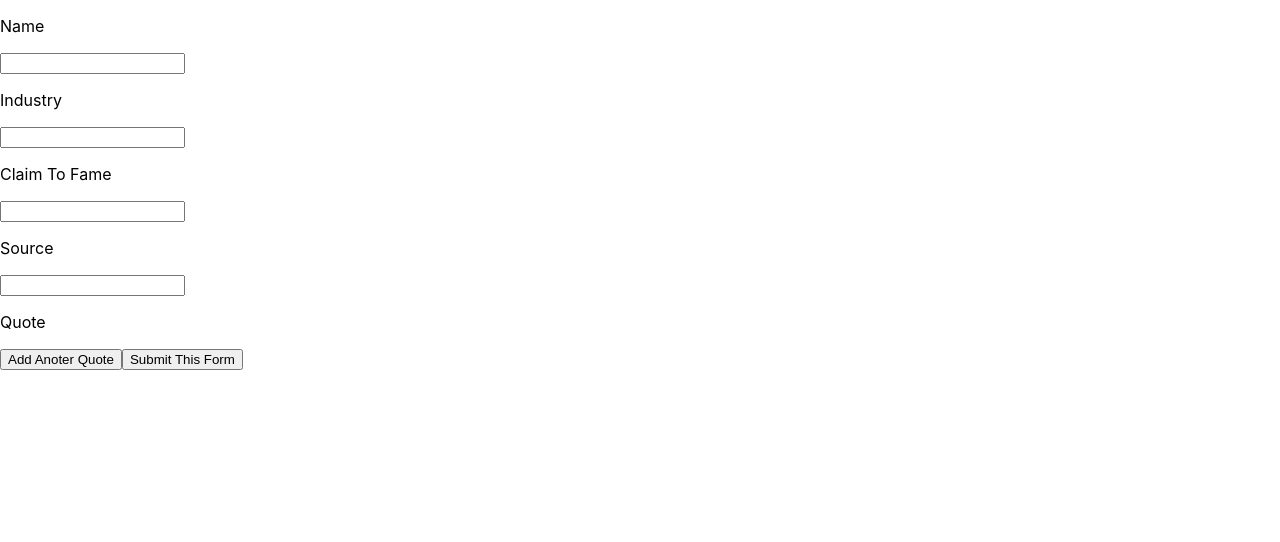
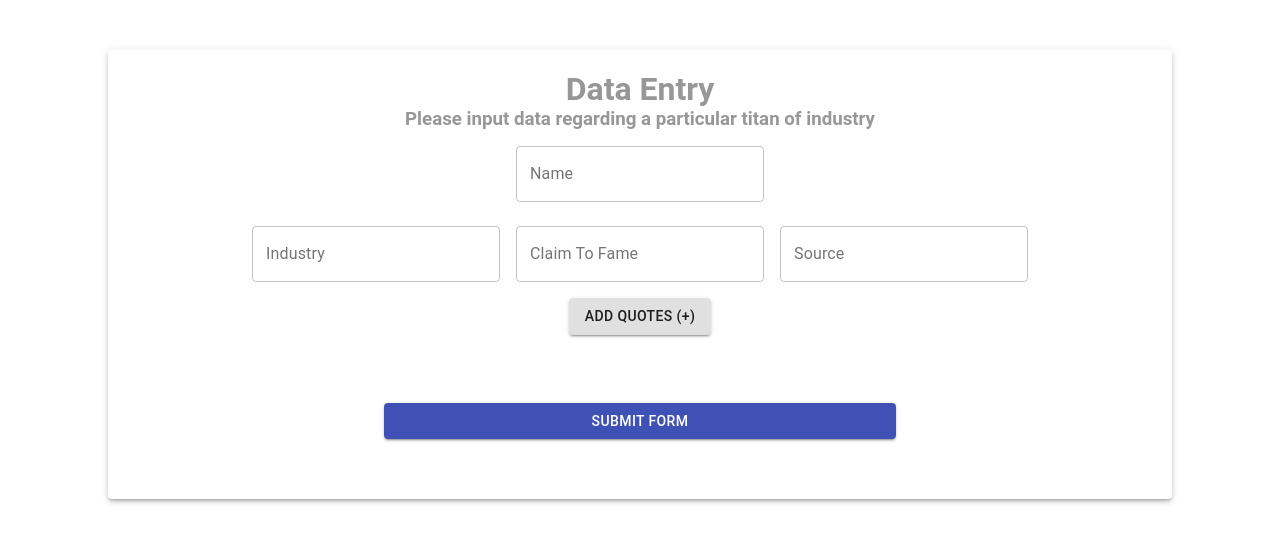
Before and after one commit to Xavyr/masters_of_mechanisms_frontend, a React (Create React App) app: page /form in a window 1280 px wide. Shown: the top 542 px of the page. Built offline with nearby package versions, Linux system fonts and the light colour scheme.

Commit message:
form work

```diff
--- a/package.json
+++ b/package.json
@@ -9,6 +9,7 @@
     "@apollo/react-hooks": "^3.1.1",
     "@apollo/react-ssr": "^3.0.1",
     "@apollo/react-testing": "^3.0.1",
+    "@material-ui/core": "^4.5.1",
     "@types/graphql": "^14.2.0",
     "@types/isomorphic-fetch": "0.0.35",
     "@types/jest": "^24.0.18",
--- a/src/App.tsx
+++ b/src/App.tsx
@@ -21,9 +21,9 @@ import { DataVisualizations } from "./components/DataVisualizations";
 const cache = new InMemoryCache();
 const link = new HttpLink({
   //Deployed URL
-  uri: "https://savvy-mantis-253123.appspot.com/",
+  //uri: "https://savvy-mantis-253123.appspot.com/",
   //Local url
-  //uri: "http://localhost:8000/",
+  uri: "http://localhost:8000/",
   fetch
 });
 
--- a/src/components/Form.tsx
+++ b/src/components/Form.tsx
@@ -3,6 +3,38 @@ import { useState } from "react";
 import gql from "graphql-tag";
 import { Link } from "react-router-dom";
 import { useMutation } from "@apollo/react-hooks";
+
+import { TextField, Button, Paper } from "@material-ui/core";
+import { makeStyles } from "@material-ui/core/styles";
+
+type InputProps = {
+  fieldName: string;
+  onChange: (eventValue: string) => void;
+};
+
+const useStyles = makeStyles(theme => ({
+  textField: {
+    marginLeft: theme.spacing(1),
+    marginRight: theme.spacing(1)
+  },
+  button: {
+    margin: theme.spacing(1)
+  }
+}));
+
+const SingleEntryInput: React.FC<InputProps> = ({ fieldName, onChange }) => {
+  const classes = useStyles("");
+  return (
+    <TextField
+      id="outlined-name"
+      label={fieldName}
+      className={classes.textField}
+      onChange={event => onChange(event.target.value)}
+      margin="normal"
+      variant="outlined"
+    />
+  );
+};
 
 const SAVE_TITAN = gql`
   mutation saveTitan(
@@ -39,22 +71,12 @@ export const Form: React.FC = props => {
   const [source, setSource] = useState("");
   const [quotes, setQuotes] = useState([]);
 
+  const classes = useStyles("");
+
   //Apollo Hook Mutations
   const [saveTitan, { data, loading }] = useMutation(SAVE_TITAN);
-  console.log(loading);
+
   const stateMachine = {
-    name: (value: string) => {
-      setName(value);
-    },
-    industry: (value: string) => {
-      setIndustry(value);
-    },
-    claimToFame: (value: string) => {
-      setClaimToFame(value);
-    },
-    source: (value: string) => {
-      setSource(value);
-    },
     quote: (message: string, index: number) => {
       const currQuotes = Array.from(quotes);
       currQuotes[index].message = message;
@@ -79,17 +101,24 @@ export const Form: React.FC = props => {
 
   const generateQuoteDivs = () => {
     return quotes.map((quote, i) => (
-      <div style={{ display: "flex", flexDirection: "row" }}>
-        <input
+      <div>
+        <TextField
+          id="outlined-name"
+          label={"Quote"}
+          name={`quote${i}`}
+          className={classes.textField}
           onChange={event => stateMachine.quote(event.target.value, i)}
-          type="text"
-          name={`quote${i}`}
+          margin="normal"
+          variant="outlined"
         />
-        <p>Hashtags</p>
-        <input
+        <TextField
+          id="outlined-name"
+          label={"Hashtags"}
+          name={`hashtags${i}`}
+          className={classes.textField}
           onChange={event => stateMachine.hashtag(event.target.value, i)}
-          type="text"
-          name={`hashtags${i}`}
+          margin="normal"
+          variant="outlined"
         />
       </div>
     ));
@@ -112,35 +141,84 @@ export const Form: React.FC = props => {
   };
 
   return (
+    <>
+      <Paper
+        elevation={3}
+        style={{
+          width: "80%",
+          margin: "0 auto",
+          textAlign: "center",
+          marginTop: 50,
+          padding: 20
+        }}
+      >
+        <h1
+          style={{
+            width: "100%",
+            margin: "0 auto",
+            textAlign: "center",
+            color: "#979797",
+            fontFamily: "Roboto",
+            fontWeight: 600
+          }}
+        >
+          Data Entry
+        </h1>
+        <h3
+          style={{
+            width: "100%",
+            margin: "0 auto",
+            textAlign: "center",
+            color: "#979797",
+            fontFamily: "Roboto",
+            fontWeight: 600
+          }}
+        >
+          Please input data regarding a particular titan of industry
+        </h3>
         <div>
-      <p>Name</p>
-      <input
-        onChange={event => stateMachine.name(event.target.value)}
-        type="text"
-        name="name"
+          <SingleEntryInput
+            fieldName={"Name"}
+            onChange={value => setName(value)}
           />
-      <p>Industry</p>
-      <input
-        onChange={event => stateMachine.industry(event.target.value)}
-        type="text"
-        name="industry"
+        </div>
+        <div>
+          <SingleEntryInput
+            fieldName={"Industry"}
+            onChange={value => setIndustry(value)}
           />
-      <p>Claim To Fame</p>
-      <input
-        onChange={event => stateMachine.claimToFame(event.target.value)}
-        type="text"
-        name="claimToFame"
+          <SingleEntryInput
+            fieldName={"Claim To Fame"}
+            onChange={value => setClaimToFame(value)}
           />
-      <p>Source</p>
-      <input
-        onChange={event => stateMachine.source(event.target.value)}
-        type="text"
-        name="source"
+          <SingleEntryInput
+            fieldName={"Source"}
+            onChange={value => setSource(value)}
           />
-      <p>Quote</p>
-      <button onClick={() => addQuoteDiv()}>Add Anoter Quote</button>
+        </div>
+        <div>
+          <Button
+            variant="contained"
+            color="default"
+            className={classes.button}
+            onClick={() => addQuoteDiv()}
+          >
+            Add Quotes (+)
+          </Button>
+        </div>
         {generateQuoteDivs()}
-      <button onClick={() => submitFormValues()}>Submit This Form</button>
+        <br />
+        <br />
+        <br />
+        <Button
+          style={{ width: "50%", margin: "0 auto" }}
+          variant="contained"
+          color="primary"
+          className={classes.button}
+          onClick={() => submitFormValues()}
+        >
+          Submit Form
+        </Button>
         <br />
         <br />
         <br />
@@ -159,6 +237,7 @@ export const Form: React.FC = props => {
             <p>{JSON.stringify(data.saveTitan)}</p>
           </div>
         ) : null}
-    </div>
+      </Paper>
+    </>
   );
 };
```
Also changed, not shown: 1 other file (tests, documents, lock files or other folders). Lines whose indentation alone changed are shown as unchanged.
